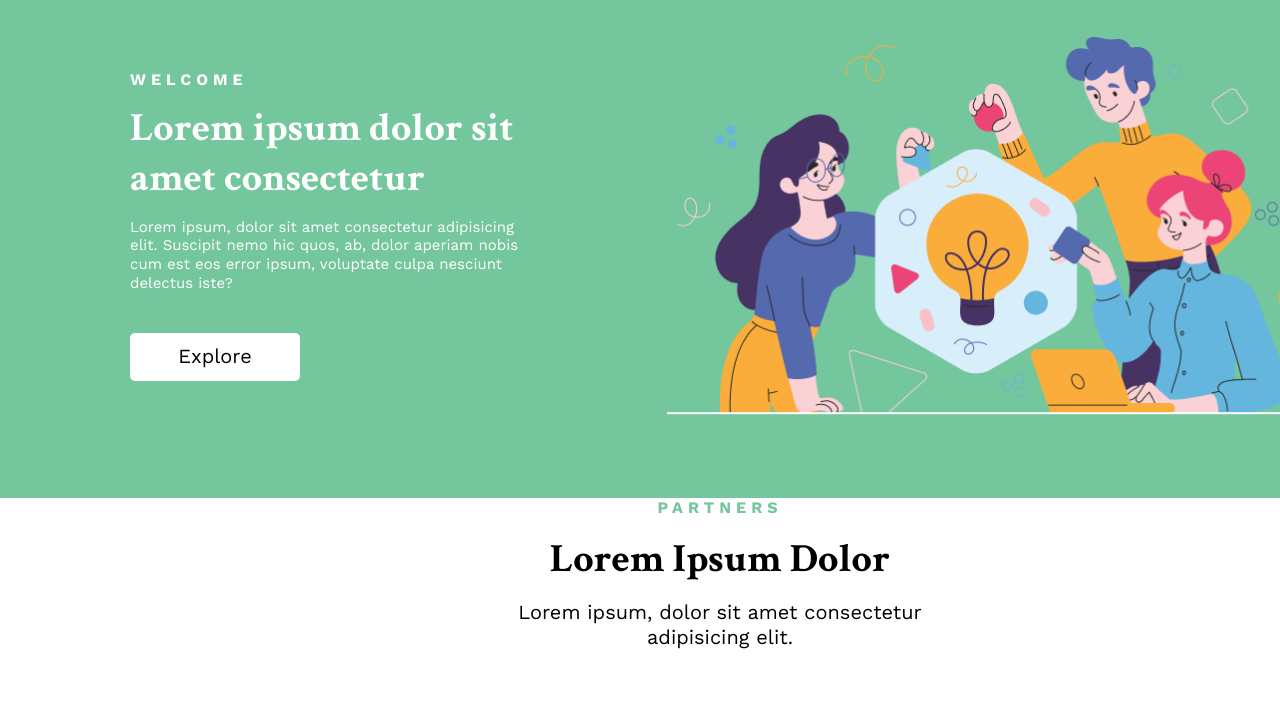
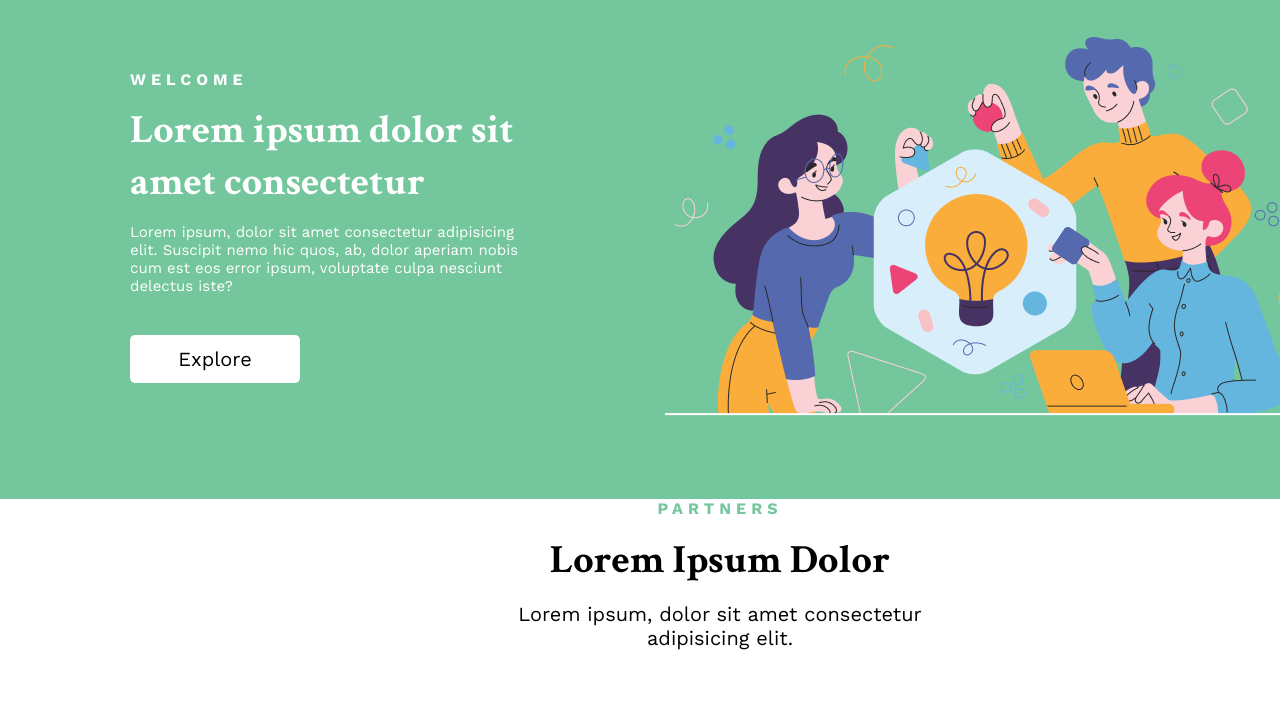
Before and after one commit to phuocduong-agilityio/loi-phan-internship, a website built with Parcel: page practice/practice-01/src/index.html in a window 1280 px wide. Shown: the part 88-790 px from the top of the page. Built offline with nearby package versions, Linux system fonts and the light colour scheme.

Commit message:
Remove unnecessary property and refactor code

```diff
--- a/practice/practice-01/src/index.html
+++ b/practice/practice-01/src/index.html
@@ -69,11 +69,9 @@
         <section class="sponsor">
           <div class="sponsor__container align-center">
             <div class="sponsor__content align-center">
-              <span class="sponsor__title line-height-125">Partners</span>
-              <h2 class="sponsor__heading line-height-125">
-                Lorem Ipsum Dolor
-              </h2>
-              <p class="sponsor__description line-height-125">
+              <span class="sponsor__title">Partners</span>
+              <h2 class="sponsor__heading">Lorem Ipsum Dolor</h2>
+              <p class="sponsor__description">
                 Lorem ipsum, dolor sit amet consectetur adipisicing elit.
               </p>
             </div>
--- a/practice/practice-01/src/style/base/reset.css
+++ b/practice/practice-01/src/style/base/reset.css
@@ -105,9 +105,6 @@ nav,
 section {
   display: block;
 }
-body {
-  line-height: 1;
-}
 ol,
 ul {
   list-style: none;
--- a/practice/practice-01/src/style/main.css
+++ b/practice/practice-01/src/style/main.css
@@ -1,5 +1,9 @@
 @import url("./abstracts/variables.css");
 @import url("./base/typo.css");
+
+* {
+  line-height: 125%;
+}
 
 .wrapper {
   width: 1440px;
@@ -63,11 +67,6 @@
   gap: 15px;
 }
 
-.welcome__image {
-  width: 644.279px;
-  height: 378.13px;
-}
-
 .welcome__title {
   font-family: var(--ff-primary-bold);
   letter-spacing: 5px;
@@ -78,7 +77,6 @@
 .welcome__heading {
   font-size: var(--fs-lg);
   font-family: var(--ff-secondary-bold);
-  line-height: 125%;
   color: var(--white);
 }
 
@@ -87,7 +85,6 @@
   font-size: var(--fs-sm);
   letter-spacing: 0px;
   font-family: var(--ff-primary-regular);
-  line-height: 125%;
   color: var(--white);
   margin-bottom: 25px;
 }
@@ -106,7 +103,6 @@
   font-family: var(--ff-primary-regular);
   font-size: var(--fs-md);
   text-decoration: none;
-  line-height: 125%;
 
   /* Other */
   cursor: pointer;
@@ -159,10 +155,6 @@
   color: var(--primary-color);
 }
 
-.line-height-125 {
-  line-height: 125%;
-}
-
 .sponsor__heading {
   font-size: var(--fs-lg);
   font-family: var(--ff-secondary-bold);
@@ -197,18 +189,15 @@
 .conversation__heading {
   font-size: var(--fs-lg);
   font-family: var(--ff-secondary-bold);
-  line-height: 125%;
 }
 
 .conversation__description {
   font-size: var(--fs-sm);
   font-family: var(--ff-primary-regular);
-  line-height: 125%;
 }
 
 /* Security section */
 .security__container {
-  width: var(--width);
   margin: 60px auto;
   display: flex;
   justify-content: space-between;
@@ -225,11 +214,9 @@
 .security__heading {
   font-size: var(--fs-lg);
   font-family: var(--ff-secondary-bold);
-  line-height: 125%;
 }
 
 .security__description {
   font-size: 15px;
   font-family: var(--ff-primary-regular);
-  line-height: 125%;
 }
```
